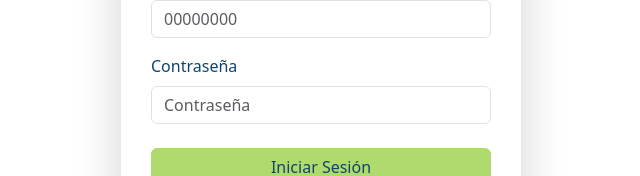
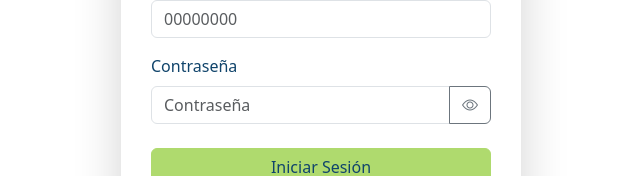
Before and after one commit to Freyrefree/Login_FrontEnd, an Angular app: page /login in a window 1280 px wide. Shown: the part 395-571 px from the top of the page, without its empty margins (319-959 px from the left). Built offline with nearby package versions, Linux system fonts and the light colour scheme.

Commit message:
iconos de bootrap y  mostrar y ocultar sistemas

```diff
--- a/package.json
+++ b/package.json
@@ -21,6 +21,7 @@
     "@angular/platform-browser-dynamic": "^16.2.0",
     "@angular/router": "^16.2.0",
     "bootstrap": "^5.3.2",
+    "bootstrap-icons": "^1.11.3",
     "jwt-decode": "^4.0.0",
     "rxjs": "~7.8.0",
     "tslib": "^2.3.0",
--- a/src/app/components/login/login.component.html
+++ b/src/app/components/login/login.component.html
@@ -13,11 +13,16 @@
       <form [formGroup]="form" (ngSubmit)="onSubmit()">
         <div class="form-group mb-3">
           <label for="clave" class="form-label" style="color: #10446b;">Clave de Empleado</label>
-          <input type="text" formControlName="employeeNumber" class="form-control" id="clave" placeholder="00000000"  required>
+          <input type="text" formControlName="employeeNumber" class="form-control" id="clave" placeholder="00000000" required>
         </div>
         <div class="form-group mb-4">
           <label for="password" class="form-label" style="color: #10446b;">Contraseña</label>
-          <input type="password" formControlName="password" class="form-control" id="password" placeholder="Contraseña" required>
+          <div class="input-group">
+            <input [type]="showPassword ? 'text' : 'password'" formControlName="password" class="form-control" id="password" placeholder="Contraseña" required>
+            <button type="button" class="btn btn-outline-secondary" (click)="toggleShowPassword()">
+              <i [class]="showPassword ? 'bi bi-eye-slash' : 'bi bi-eye'"></i>
+            </button>
+          </div>
         </div>
         <div class="d-grid">
           <button type="submit" class="btn btn-primary" style="background-color: #afda6e; border-color: #afda6e; color: #10446b;">
@@ -25,7 +30,6 @@
           </button>
         </div>
       </form>
-
     </div>
     <div class="card-footer text-center" style="background-color: #cfdae2; border-bottom-left-radius: 15px; border-bottom-right-radius: 15px;">
       <small style="color: #11577c;">&copy; 2025. Desarrollado por el departamento de TI de Grupo MC.</small>
--- a/src/app/components/login/login.component.ts
+++ b/src/app/components/login/login.component.ts
@@ -24,6 +24,8 @@ export class LoginComponent implements OnInit {
   form: FormGroup;
   isLoading = false;
   password: string = ''; // Variable para almacenar la contraseña
+  showPassword: boolean = false;
+
 
   constructor(
     private fb: FormBuilder,
@@ -134,4 +136,8 @@ export class LoginComponent implements OnInit {
   private hideLoading() {
     this.isLoading = false;
   }
+
+  toggleShowPassword(): void {
+    this.showPassword = !this.showPassword;
+  }
 }
--- a/src/app/components/main/main/main.component.html
+++ b/src/app/components/main/main/main.component.html
@@ -5,50 +5,11 @@
         <div class="card shadow-lg">
           <div class="card-header text-center bg-primary text-white">
             Home Office
-            <p>Usuario actual: {{ datosEmpleado?.nombreCompleto }}</p>
           </div>
           <div class="card-body">
-            <h5 class="card-title">Sistema de Gestion de Asistencia de Home Office</h5>
-            <!-- <p class="card-text">Contenido de la tarjeta 1.</p> -->
-            <!-- <a href="#" class="btn btn-primary" (click)="redirectToSystem()">Aceptar</a> -->
             <button class="btn btn-primary" (click)="redirectToSystem()">Aceptar</button>
-
-        </div>
-          <!-- <div class="card-footer text-muted text-center">
-            Pie de Tarjeta 1
-          </div> -->
+          </div>
         </div>
       </div>
-      <!-- <div class="col-3">
-        <div class="card shadow-lg">
-          <div class="card-header text-center bg-primary text-white">
-            Título de la Tarjeta 2
-          </div>
-          <div class="card-body">
-            <h5 class="card-title">Título dentro de la Tarjeta 2</h5>
-            <p class="card-text">Contenido de la tarjeta 2.</p>
-            <a href="#" class="btn btn-primary">Acción 2</a>
-          </div>
-          <div class="card-footer text-muted text-center">
-            Pie de Tarjeta 2
-          </div>
-        </div>
-      </div> -->
-      <!-- <div class="col-3">
-        <div class="card shadow-lg">
-          <div class="card-header text-center bg-primary text-white">
-            Título de la Tarjeta 3
-          </div>
-          <div class="card-body">
-            <h5 class="card-title">Título dentro de la Tarjeta 3</h5>
-            <p class="card-text">Contenido de la tarjeta 3.</p>
-            <a href="#" class="btn btn-primary">Acción 3</a>
-          </div>
-          <div class="card-footer text-muted text-center">
-            Pie de Tarjeta 3
-          </div>
-        </div>
-      </div> -->
-      <!-- Agrega más tarjetas aquí si es necesario -->
     </div>
   </div>
--- a/src/index.html
+++ b/src/index.html
@@ -2,7 +2,7 @@
 <html lang="en">
 <head>
   <meta charset="utf-8">
-  <title>Login GMC</title>
+  <title>GMC</title>
   <base href="/">
   <meta name="viewport" content="width=device-width, initial-scale=1">
   <!-- <link rel="icon" type="image/x-icon" href="favicon.ico"> -->
--- a/src/styles.css
+++ b/src/styles.css
@@ -1,3 +1,5 @@
+@import "~bootstrap-icons/font/bootstrap-icons.css";
+
 body{
   padding-bottom: 50px;
 }
```
Also changed, not shown: 1 other file (tests, documents, lock files or other folders).
